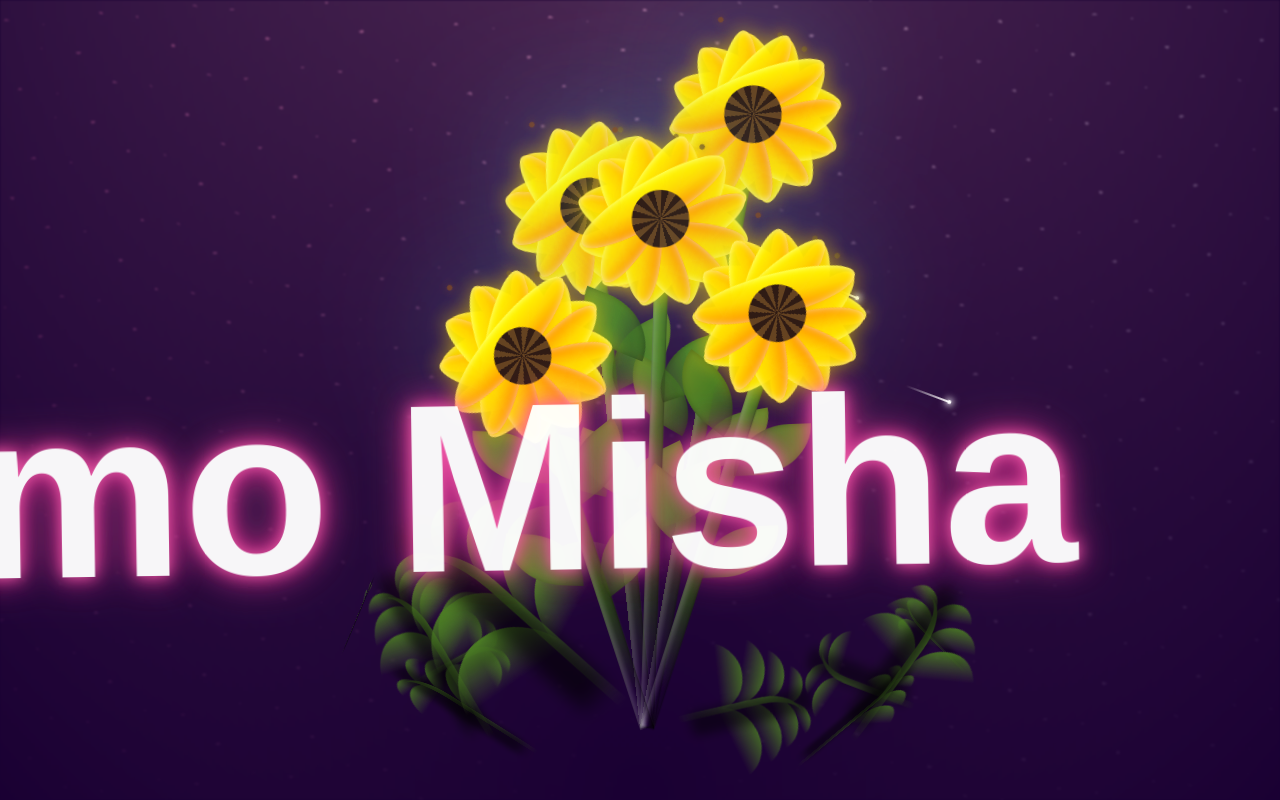
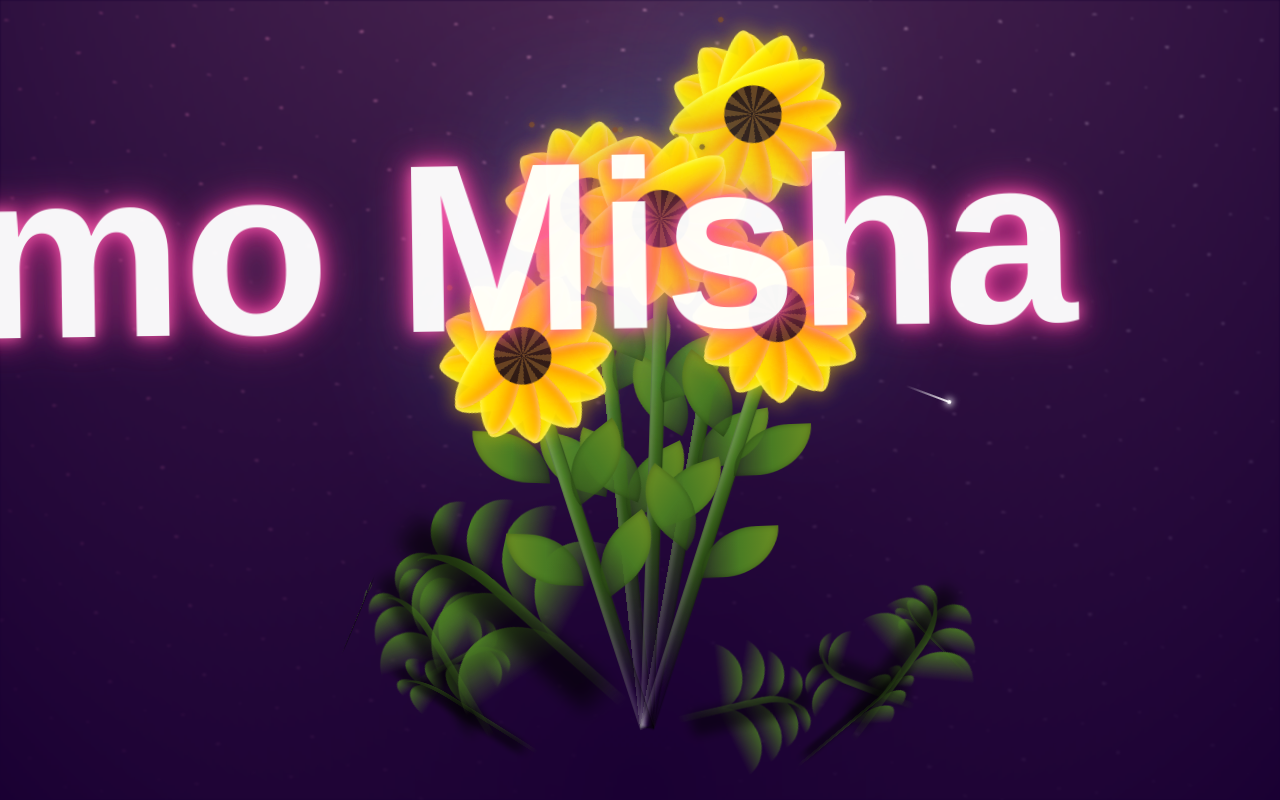
Before and after one commit to bDanielJihuallanca/Misha, a plain HTML site: page index.html in a window 1280 px wide. Drawn offline with Linux system fonts and the light colour scheme.

Commit message:
Update index.html

```diff
--- a/index.html
+++ b/index.html
@@ -938,7 +938,7 @@ body {
 
 .love-message {
   position: fixed;
-  top: 40%;
+  top: 10%;
   left: -100%;
   font-family: 'Arial', sans-serif;
   font-size: 15rem; /* Tamaño más grande */
```
